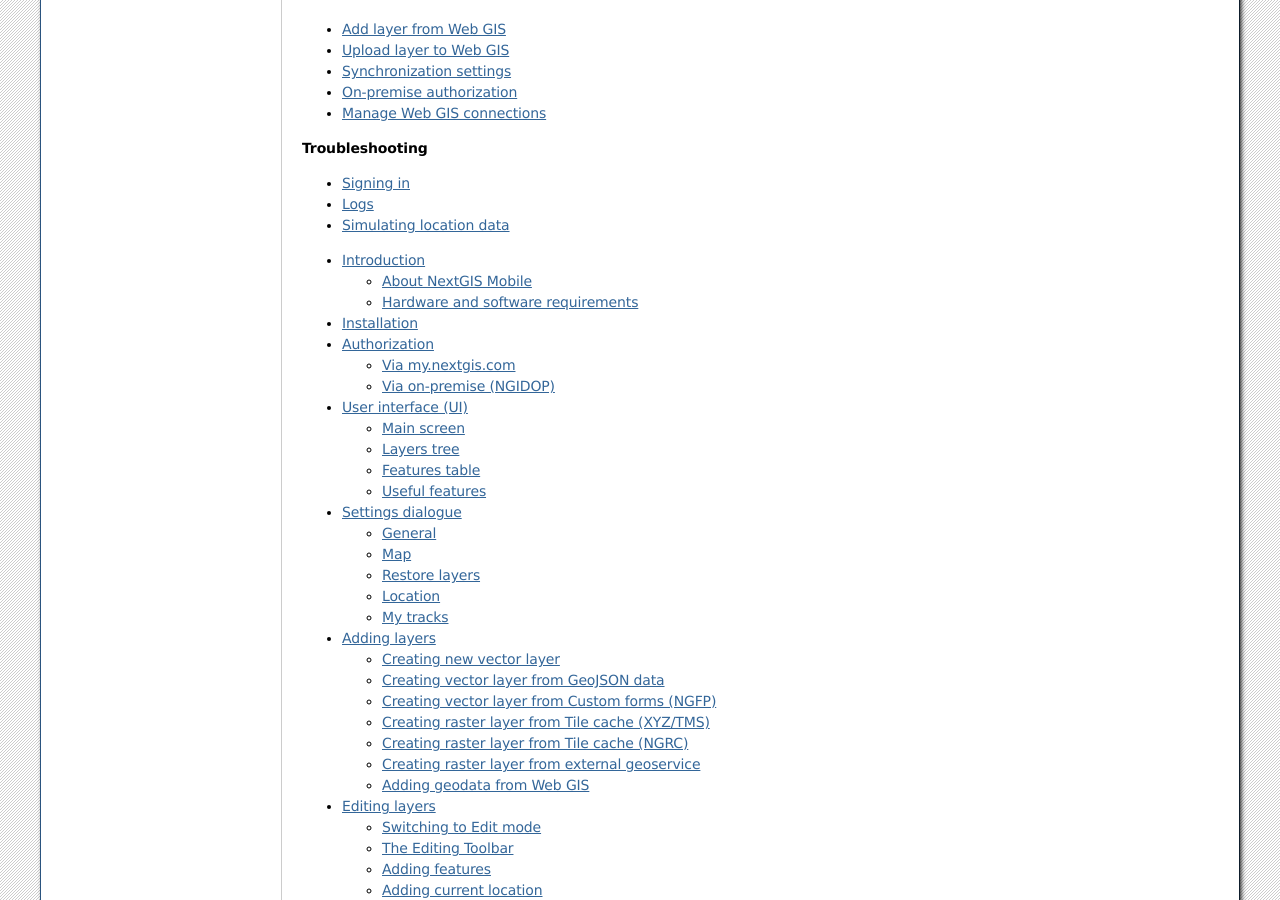
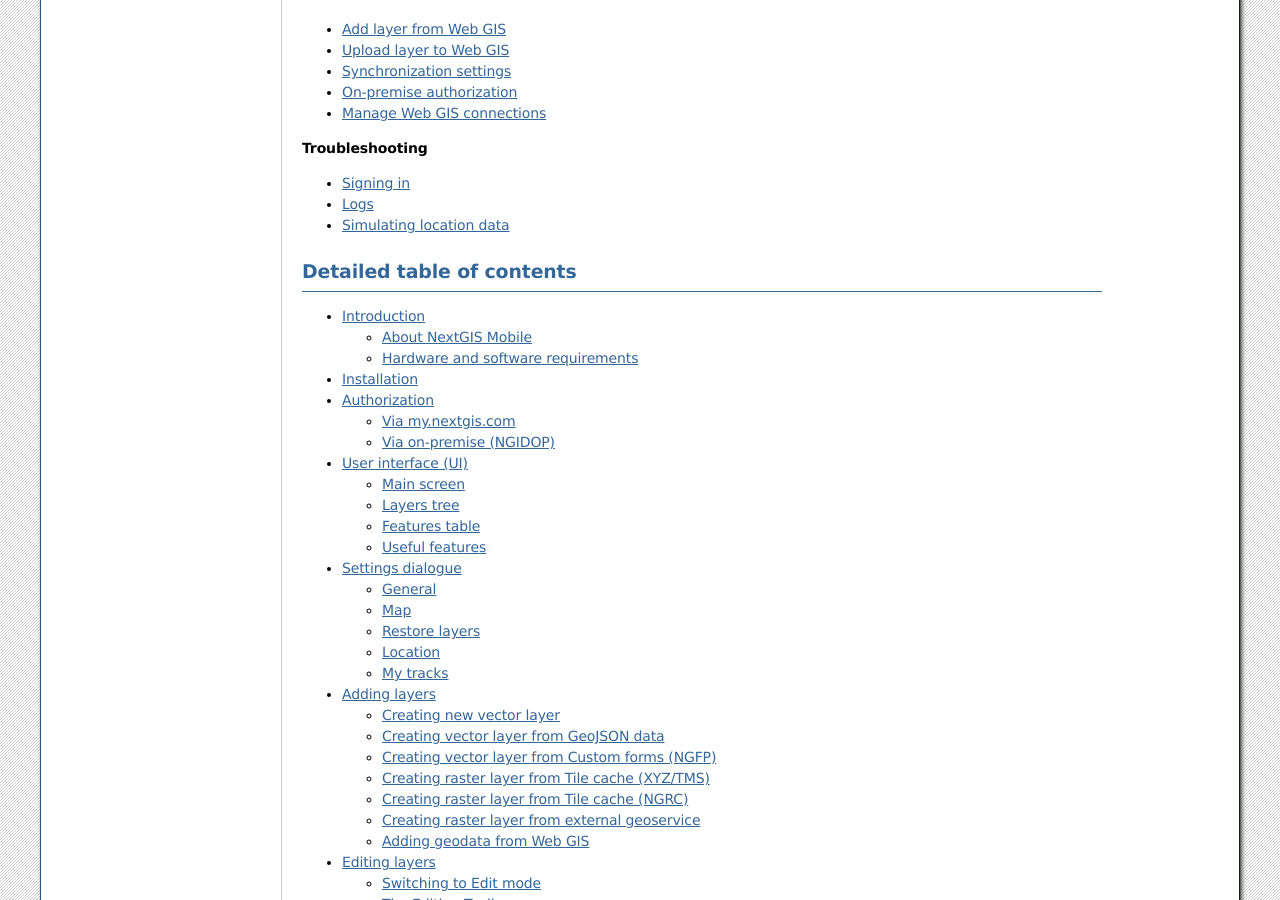
Before and after one commit to nextgis/docs_ngmobile, a Sphinx documentation site: the page built from source/index.rst, in a window 1280 px wide and 900 px high, scrolled down 848 px. Built offline with Sphinx 7.4.7, drawn with Linux system fonts in a browser that asks for light colours; formulas are drawn with MathJax 3.

Commit message:
Update index.rst
add toc title

```diff
--- a/source/index.rst
+++ b/source/index.rst
@@ -66,6 +66,10 @@
 
 
 
+.. raw:: html
+
+   <h2>Detailed table of contents<a class="headerlink" href="#id36" title="Permalink to this heading">¶</a></h2>
+
 
 
 
```
